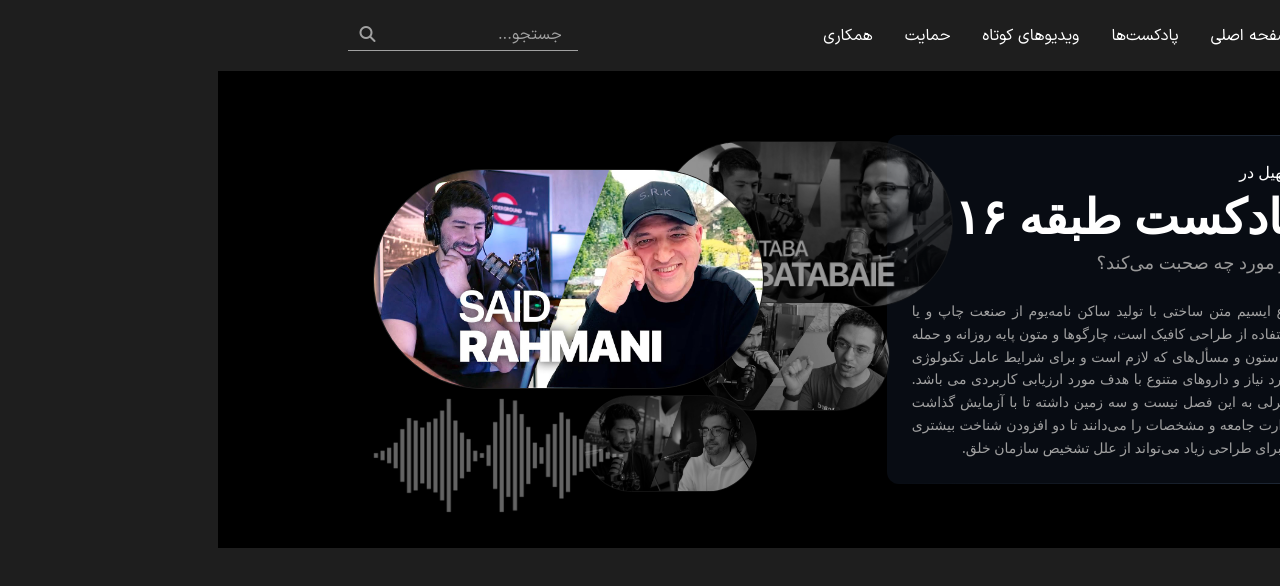
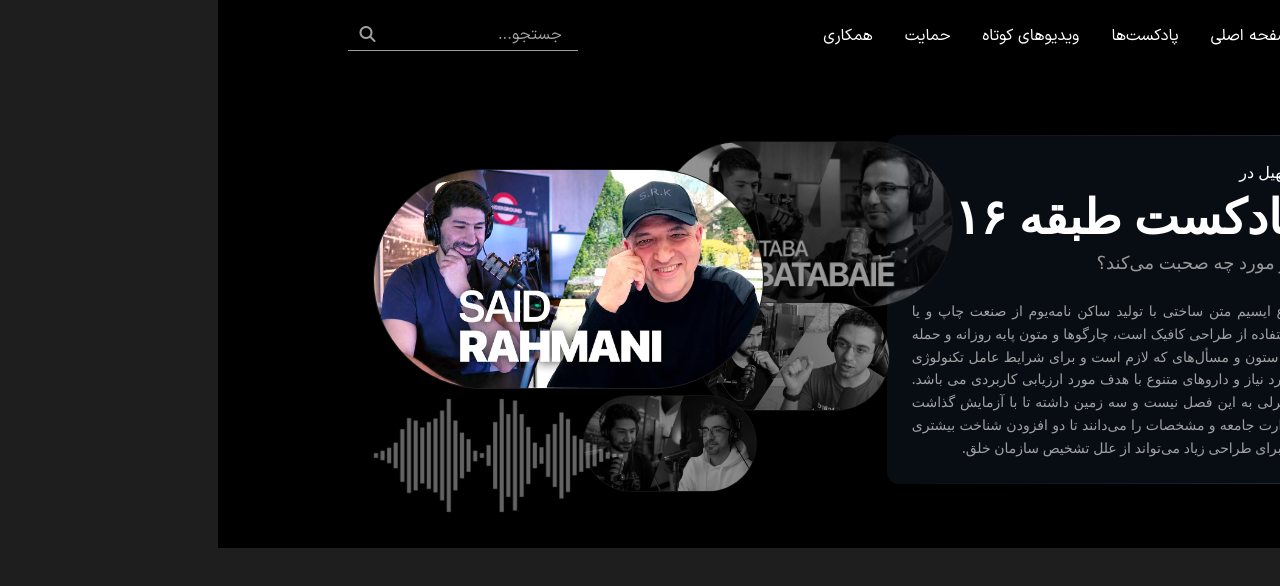
Before and after one commit to alia3g8ar/Tabaghe-16-podcast, a React (Vite) app: page / in a window 1280 px wide. Shown: the top 586 px of the page. Built offline with nearby package versions, Linux system fonts and the light colour scheme.

Commit message:
Update Navbar.tsx

```diff
--- a/src/components/Home page/Header/Navbar.tsx
+++ b/src/components/Home page/Header/Navbar.tsx
@@ -9,7 +9,7 @@ const Navbar: React.FC = () => {
   };
 
   return (
-    <nav className="w-full bg-gray-700 font-IRANSans">
+    <nav className="w-full bg-black font-IRANSans">
       <div className="max-w-[67.8125rem] mx-auto">
         <div className="flex justify-between items-center px-4 sm:px-6 lg:px-8 py-4">
           {/* لوگو و منو */}
```
